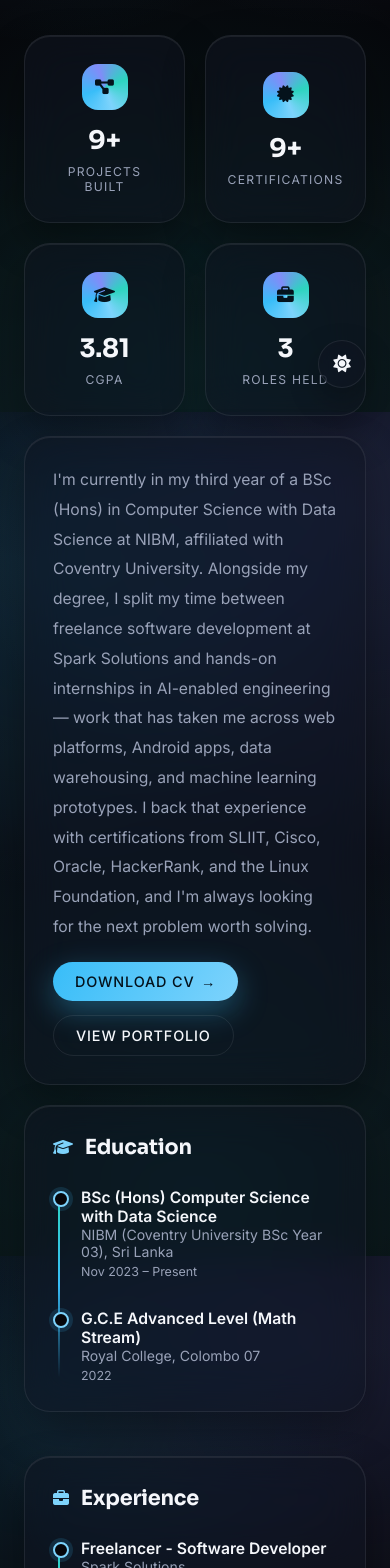
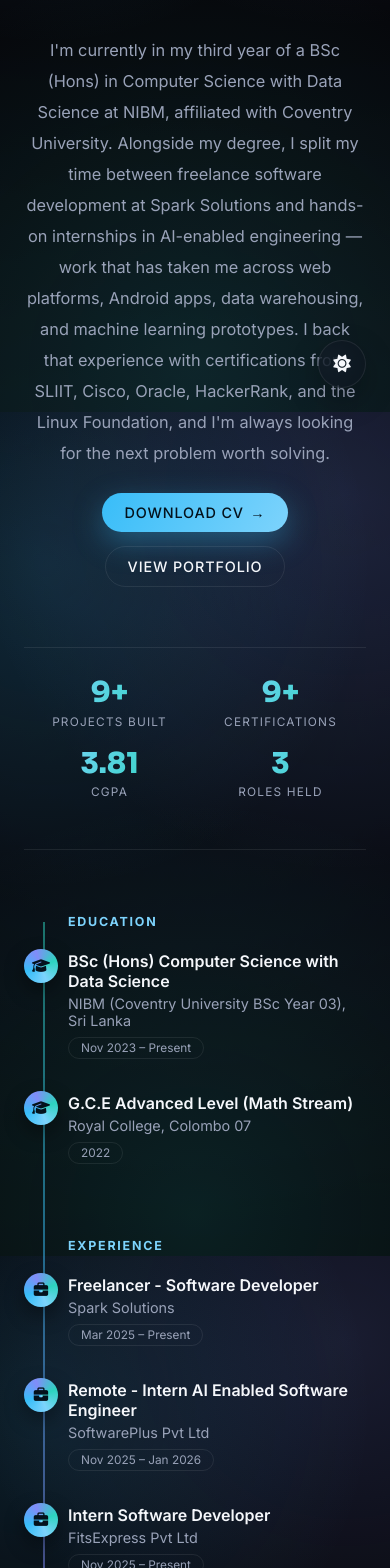
Before and after one commit to AmjadAzward/AmjadAzward.github.io, a React (Vite) app: page /about in a window 390 px wide. Shown: the part 432-2000 px from the top of the page. Built offline with nearby package versions, Linux system fonts and the light colour scheme.

Commit message:
Fix-about

```diff
--- a/src/components/Footer.jsx
+++ b/src/components/Footer.jsx
@@ -2,7 +2,7 @@ export default function Footer() {
     return (
         <footer>
             <div className="container footer-inner">
-                <div className="footer-copy">© 2025 Amjad Azward - Portfolio.</div>
+                <div className="footer-copy">© 2026 Amjad Azward - Portfolio.</div>
             </div>
         </footer>
     );
--- a/src/index.css
+++ b/src/index.css
@@ -775,163 +775,204 @@ main {
     filter: drop-shadow(0 8px 16px rgba(0, 0, 0, 0.25));
 }
 
-/* ====== ABOUT (STATS + BIO + TIMELINE) ====== */
-
-.stats-grid {
-    display: grid;
-    grid-template-columns: repeat(4, minmax(0, 1fr));
-    gap: var(--bento-gap);
-    margin-bottom: var(--bento-gap);
-}
-
-.stat-card {
-    align-items: center;
+/* ====== ABOUT (PHOTO INTRO + STAT STRIP + FLOWING TIMELINE) ====== */
+
+.about-hero {
+    display: flex;
+    align-items: center;
+    gap: 64px;
+    margin-bottom: 60px;
+}
+
+.about-photo-frame {
+    position: relative;
+    flex: 0 0 232px;
+    width: 232px;
+    height: 232px;
+}
+
+.about-photo-frame::before {
+    content: "";
+    position: absolute;
+    inset: -12px;
+    border-radius: 50%;
+    background: conic-gradient(from 160deg, var(--accent-soft), var(--accent), var(--accent-purple), var(--accent-blue), var(--accent-soft));
+    filter: blur(1px);
+    animation: aboutRingSpin 14s linear infinite;
+}
+
+@keyframes aboutRingSpin {
+    to {
+        transform: rotate(360deg);
+    }
+}
+
+.about-photo-frame::after {
+    content: "";
+    position: absolute;
+    inset: -34px;
+    border-radius: 50%;
+    background: radial-gradient(circle, rgba(56, 189, 248, 0.22), transparent 68%);
+    z-index: -1;
+}
+
+.about-photo-frame img {
+    position: relative;
+    z-index: 1;
+    width: 100%;
+    height: 100%;
+    border-radius: 50%;
+    object-fit: cover;
+    border: 5px solid var(--bg-dark);
+    display: block;
+}
+
+.about-hero-text {
+    flex: 1 1 auto;
+    min-width: 0;
+}
+
+.about-bio-text {
+    color: var(--text-muted);
+    line-height: 1.9;
+    font-size: 1.02rem;
+    max-width: 640px;
+}
+
+.about-bio-actions {
+    display: flex;
+    align-items: center;
+    gap: 14px;
+    margin-top: 24px;
+    flex-wrap: wrap;
+}
+
+.about-stats-strip {
+    display: flex;
     justify-content: center;
+    flex-wrap: wrap;
+    gap: 0;
+    padding: 30px 0;
+    margin-bottom: 64px;
+    border-top: 1px solid var(--card-border);
+    border-bottom: 1px solid var(--card-border);
+}
+
+.about-stat {
+    position: relative;
+    flex: 1 1 0;
+    min-width: 140px;
     text-align: center;
-    gap: 8px;
-}
-
-.stat-icon {
-    width: 46px;
-    height: 46px;
-    border-radius: 16px;
-    background: conic-gradient(from 160deg, var(--accent-soft), var(--accent), var(--accent-purple), var(--accent-blue), var(--accent-soft));
-    display: flex;
-    align-items: center;
-    justify-content: center;
-    margin-bottom: 6px;
-}
-
-.stat-icon i {
-    font-size: 1.05rem;
-    color: #04121c;
-}
-
-.stat-number {
+    padding: 0 20px;
+}
+
+.about-stat + .about-stat::before {
+    content: "";
+    position: absolute;
+    left: 0;
+    top: 8%;
+    bottom: 8%;
+    width: 1px;
+    background: var(--card-border);
+}
+
+.about-stat-number {
     font-family: "Sora", "Inter", sans-serif;
-    font-size: 1.6rem;
-    font-weight: 700;
-    letter-spacing: -0.01em;
-}
-
-.stat-label {
-    font-size: 0.76rem;
+    font-size: clamp(1.8rem, 2.6vw, 2.4rem);
+    font-weight: 800;
+    line-height: 1;
+    margin-bottom: 8px;
+    background: linear-gradient(120deg, var(--accent-soft), var(--accent-blue));
+    -webkit-background-clip: text;
+    background-clip: text;
+    color: transparent;
+}
+
+.about-stat-label {
+    font-size: 0.74rem;
     letter-spacing: 0.1em;
     text-transform: uppercase;
     color: var(--text-muted);
 }
 
-.about-bio {
-    margin-bottom: var(--bento-gap);
-}
-
-.about-bio-text {
-    color: var(--text-muted);
-    line-height: 1.9;
-    font-size: 0.98rem;
-    max-width: 820px;
-}
-
-.about-bio-actions {
-    display: flex;
-    align-items: center;
-    gap: 14px;
-    margin-top: 20px;
-    flex-wrap: wrap;
-}
-
-.timeline-wrap {
-    display: grid;
-    grid-template-columns: 1fr 1fr;
-    gap: var(--bento-gap);
-    margin-top: 10px;
-}
-
-.timeline-heading {
-    font-size: 1.3rem;
-    margin-bottom: 28px;
-    display: flex;
-    align-items: center;
-    gap: 12px;
-}
-
-.timeline-heading i {
-    font-size: 1rem;
-    color: var(--accent-soft);
-}
-
-.timeline {
+.about-timeline {
     position: relative;
-    padding-left: 28px;
-}
-
-.timeline::before {
+    max-width: 720px;
+    margin: 0 auto;
+    padding-left: 54px;
+}
+
+.about-timeline::before {
     content: "";
     position: absolute;
-    left: 5px;
-    top: 6px;
-    bottom: 6px;
+    left: 19px;
+    top: 8px;
+    bottom: 8px;
     width: 2px;
-    background: linear-gradient(180deg, var(--accent-blue), var(--accent), transparent);
-}
-
-.timeline-item {
+    background: linear-gradient(180deg, var(--accent-blue), var(--accent), var(--accent-purple));
+    opacity: 0.5;
+}
+
+.about-timeline-group-label {
+    font-size: 0.78rem;
+    font-weight: 700;
+    letter-spacing: 0.14em;
+    text-transform: uppercase;
+    color: var(--accent-soft);
+    margin: 0 0 22px 0;
+}
+
+.about-timeline-group-label:not(:first-child) {
+    margin-top: 40px;
+}
+
+.about-timeline-item {
     position: relative;
-    padding-bottom: 30px;
-}
-
-.timeline-item:last-child {
+    padding-bottom: 34px;
+}
+
+.about-timeline-item:last-child {
     padding-bottom: 0;
 }
 
-.timeline-item::before {
-    content: "";
+.about-timeline-icon {
     position: absolute;
-    left: -28px;
-    top: 3px;
-    width: 12px;
-    height: 12px;
+    left: -54px;
+    top: -2px;
+    width: 38px;
+    height: 38px;
     border-radius: 50%;
-    background: var(--bg-dark);
-    border: 2px solid var(--accent-soft);
-    box-shadow: 0 0 0 4px rgba(56, 189, 248, 0.14);
-}
-
-.about-item-title {
+    background: conic-gradient(from 160deg, var(--accent-soft), var(--accent), var(--accent-purple), var(--accent-blue), var(--accent-soft));
+    display: flex;
+    align-items: center;
+    justify-content: center;
+    box-shadow: 0 8px 20px rgba(0, 0, 0, 0.4);
+}
+
+.about-timeline-icon i {
+    font-size: 0.9rem;
+    color: #04121c;
+}
+
+.about-timeline-title {
     font-weight: 600;
-    font-size: 0.98rem;
-}
-
-.about-item-sub {
+    font-size: 1rem;
+    margin-bottom: 4px;
+}
+
+.about-timeline-sub {
     color: var(--text-muted);
-    font-size: 0.88rem;
-}
-
-.about-item-meta {
+    font-size: 0.9rem;
+}
+
+.about-timeline-meta {
+    display: inline-block;
+    margin-top: 8px;
+    padding: 3px 12px;
+    border-radius: var(--radius-pill);
+    border: 1px solid var(--card-border);
     color: var(--text-muted);
-    font-size: 0.78rem;
-    margin-top: 4px;
-}
-
-.focus-row {
-    margin-top: 64px;
-    text-align: center;
-}
-
-.focus-row .focus-label {
-    display: block;
-    font-size: 0.78rem;
-    text-transform: uppercase;
-    letter-spacing: 0.14em;
-    color: var(--text-muted);
-    margin-bottom: 16px;
-}
-
-.focus-tags {
-    display: flex;
-    flex-wrap: wrap;
-    justify-content: center;
-    gap: 10px;
+    font-size: 0.74rem;
 }
 
 .tag {
@@ -1445,10 +1486,6 @@ footer {
         grid-template-columns: repeat(2, minmax(0, 1fr));
     }
 
-    .stats-grid {
-        grid-template-columns: repeat(2, minmax(0, 1fr));
-    }
-
     .contact-tile-form,
     .contact-tile-connect {
         grid-column: span 2;
@@ -1459,9 +1496,37 @@ footer {
         grid-column: span 2;
     }
 
-    .timeline-wrap {
-        grid-template-columns: 1fr;
-        gap: 44px;
+    .about-hero {
+        flex-direction: column;
+        text-align: center;
+        gap: 28px;
+    }
+
+    .about-bio-text {
+        max-width: 100%;
+    }
+
+    .about-bio-actions {
+        justify-content: center;
+    }
+
+    .about-stat {
+        flex: 1 1 40%;
+        margin-bottom: 20px;
+    }
+
+    .about-stat + .about-stat::before {
+        display: none;
+    }
+
+    .about-timeline {
+        padding-left: 44px;
+    }
+
+    .about-timeline-icon {
+        left: -44px;
+        width: 34px;
+        height: 34px;
     }
 
     .hero-section {
--- a/src/pages/About.jsx
+++ b/src/pages/About.jsx
@@ -3,19 +3,21 @@ import usePageTitle from "../hooks/usePageTitle.js";
 import useScrollReveal from "../hooks/useScrollReveal.js";
 
 const stats = [
-    { icon: "fa-diagram-project", number: "9+", label: "Projects Built" },
-    { icon: "fa-certificate", number: "9+", label: "Certifications" },
-    { icon: "fa-graduation-cap", number: "3.81", label: "CGPA" },
-    { icon: "fa-briefcase", number: "3", label: "Roles Held" },
+    { number: "9+", label: "Projects Built" },
+    { number: "9+", label: "Certifications" },
+    { number: "3.81", label: "CGPA" },
+    { number: "3", label: "Roles Held" },
 ];
 
 const education = [
     {
+        icon: "fa-graduation-cap",
         title: "BSc (Hons) Computer Science with Data Science",
         sub: "NIBM (Coventry University BSc Year 03), Sri Lanka",
         meta: "Nov 2023 – Present",
     },
     {
+        icon: "fa-graduation-cap",
         title: "G.C.E Advanced Level (Math Stream)",
         sub: "Royal College, Colombo 07",
         meta: "2022",
@@ -24,16 +26,19 @@ const education = [
 
 const experience = [
     {
+        icon: "fa-briefcase",
         title: "Freelancer - Software Developer",
         sub: "Spark Solutions",
         meta: "Mar 2025 – Present",
     },
     {
+        icon: "fa-briefcase",
         title: "Remote - Intern AI Enabled Software Engineer",
         sub: "SoftwarePlus Pvt Ltd",
         meta: "Nov 2025 – Jan 2026",
     },
     {
+        icon: "fa-briefcase",
         title: "Intern Software Developer",
         sub: "FitsExpress Pvt Ltd",
         meta: "Nov 2025 – Present",
@@ -57,31 +62,16 @@ export default function About() {
                     </p>
                 </div>
 
-                <div className="stats-grid">
-                    {stats.map((stat, i) => (
-                        <div
-                            key={stat.label}
-                            className="bento-tile stat-card reveal"
-                            style={{ transitionDelay: `${i * 0.06}s` }}
-                        >
-                            <div className="stat-icon">
-                                <i className={`fa-solid ${stat.icon}`}></i>
-                            </div>
-                            <div className="stat-number">{stat.number}</div>
-                            <div className="stat-label">{stat.label}</div>
-                        </div>
-                    ))}
-                </div>
-
-                <div className="bento-tile about-bio reveal">
+                <div className="about-hero">
+                    <div className="about-hero-text reveal-left">
                         <p className="about-bio-text">
                             I'm currently in my third year of a BSc (Hons) in Computer Science with Data Science at
                             NIBM, affiliated with Coventry University. Alongside my degree, I split my time between
-                        freelance software development at Spark Solutions and hands-on internships in AI-enabled
-                        engineering — work that has taken me across web platforms, Android apps, data warehousing,
-                        and machine learning prototypes. I back that experience with certifications from SLIIT,
-                        Cisco, Oracle, HackerRank, and the Linux Foundation, and I'm always looking for the next
-                        problem worth solving.
+                            freelance software development at Spark Solutions and hands-on internships in
+                            AI-enabled engineering — work that has taken me across web platforms, Android apps, data
+                            warehousing, and machine learning prototypes. I back that experience with certifications
+                            from SLIIT, Cisco, Oracle, HackerRank, and the Linux Foundation, and I'm always looking
+                            for the next problem worth solving.
                         </p>
                         <div className="about-bio-actions">
                             <a className="btn-primary" href="/images/Amjad Azward Resume.pdf" download>
@@ -92,37 +82,41 @@ export default function About() {
                             </Link>
                         </div>
                     </div>
+                </div>
 
-                <div className="timeline-wrap">
-                    <div className="bento-tile reveal-left">
-                        <h3 className="timeline-heading">
-                            <i className="fa-solid fa-graduation-cap"></i> Education
-                        </h3>
-                        <div className="timeline">
-                            {education.map((item, i) => (
-                                <div key={item.title} className="timeline-item reveal-left" style={{ transitionDelay: `${i * 0.12}s` }}>
-                                    <div className="about-item-title">{item.title}</div>
-                                    <div className="about-item-sub">{item.sub}</div>
-                                    <div className="about-item-meta">{item.meta}</div>
+                <div className="about-stats-strip reveal">
+                    {stats.map((stat) => (
+                        <div key={stat.label} className="about-stat">
+                            <div className="about-stat-number">{stat.number}</div>
+                            <div className="about-stat-label">{stat.label}</div>
                         </div>
                     ))}
                 </div>
+
+                <div className="about-timeline reveal-left">
+                    <div className="about-timeline-group-label">Education</div>
+                    {education.map((item) => (
+                        <div key={item.title} className="about-timeline-item">
+                            <div className="about-timeline-icon">
+                                <i className={`fa-solid ${item.icon}`}></i>
                             </div>
-
-                    <div className="bento-tile reveal-left">
-                        <h3 className="timeline-heading">
-                            <i className="fa-solid fa-briefcase"></i> Experience
-                        </h3>
-                        <div className="timeline">
-                            {experience.map((item, i) => (
-                                <div key={item.title} className="timeline-item reveal-left" style={{ transitionDelay: `${i * 0.06}s` }}>
-                                    <div className="about-item-title">{item.title}</div>
-                                    <div className="about-item-sub">{item.sub}</div>
-                                    <div className="about-item-meta">{item.meta}</div>
+                            <div className="about-timeline-title">{item.title}</div>
+                            <div className="about-timeline-sub">{item.sub}</div>
+                            <div className="about-timeline-meta">{item.meta}</div>
                         </div>
                     ))}
+
+                    <div className="about-timeline-group-label">Experience</div>
+                    {experience.map((item) => (
+                        <div key={item.title} className="about-timeline-item">
+                            <div className="about-timeline-icon">
+                                <i className={`fa-solid ${item.icon}`}></i>
                             </div>
+                            <div className="about-timeline-title">{item.title}</div>
+                            <div className="about-timeline-sub">{item.sub}</div>
+                            <div className="about-timeline-meta">{item.meta}</div>
                         </div>
+                    ))}
                 </div>
             </div>
         </section>
```
Lines whose indentation alone changed are shown as unchanged.
